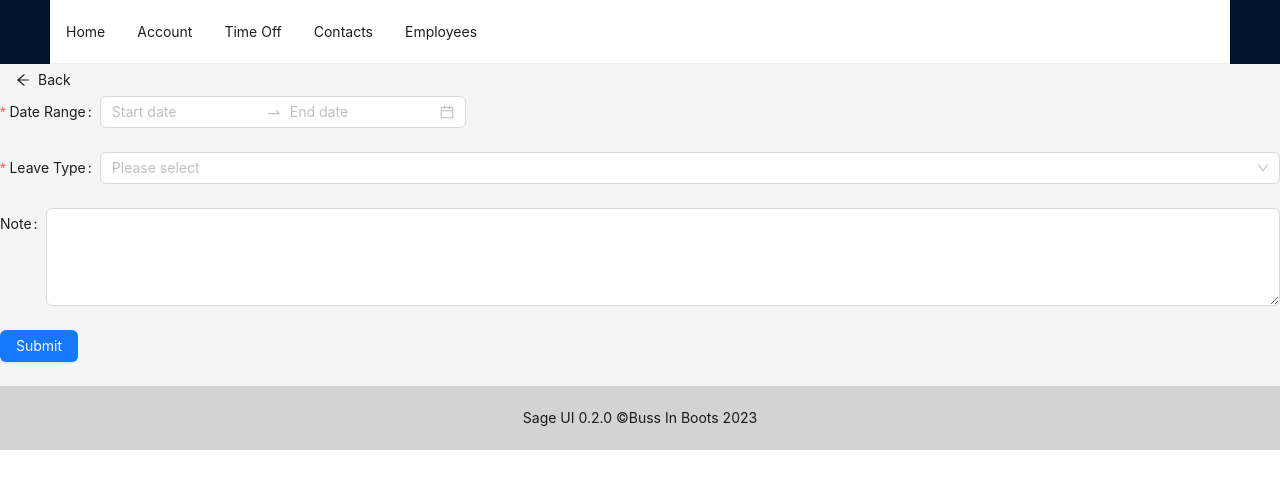
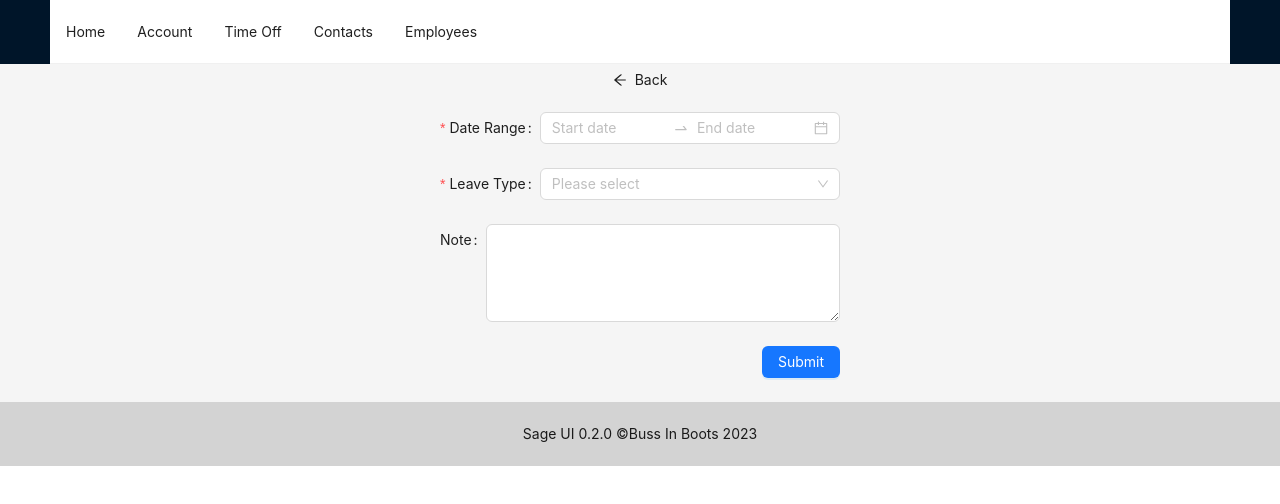
Before and after one commit to kylegav/sage, a React (Create React App) app: page /timeoff/RequestForm in a window 1280 px wide. Shown: the top 504 px of the page. Built offline with nearby package versions, Linux system fonts and the light colour scheme.

Commit message:
Made the form a little nicer. Center aligned the form and made it more compact.

```diff
--- a/src/Modules/RequestForm/index.js
+++ b/src/Modules/RequestForm/index.js
@@ -1,11 +1,12 @@
 import React from 'react';
-import { ArrowLeftOutlined } from '@ant-design/icons';
-import { Form,
+import {
+    Form,
     Input,
     DatePicker,
     Cascader,
-    Button
+    Button,
     } from 'antd';
+import { ArrowLeftOutlined } from '@ant-design/icons';
 import { useNavigate } from 'react-router-dom';
 
 const options = [
@@ -41,12 +42,19 @@ const RequestForm = () => {
     };
 
     return (
-        <Form form={form} onFinish={onFinish}>
+        <div style={{
+            display: 'flex',
+            flexDirection: 'column',
+            alignItems: 'center'
+        }}>
+            <div style={{ marginBottom: 16 }}>
                 <Button
-                type='text'
+                    type="text"
                     icon={<ArrowLeftOutlined />}
                     onClick={handleGoBack}
                 >Back</Button>
+            </div>
+            <Form form={form} onFinish={onFinish} style={{ width: '100%', maxWidth: 400 }}>
                 <Form.Item
                     label="Date Range"
                     name="dateRange"
@@ -64,12 +72,13 @@ const RequestForm = () => {
                 <Form.Item label="Note" name="note">
                     <Input.TextArea rows={4} />
                 </Form.Item>
-            <Form.Item>
+                <Form.Item style={{ textAlign: 'right' }}>
                     <Button type="primary" htmlType="submit">
                         Submit
                     </Button>
                 </Form.Item>
             </Form>
+        </div>
     );
 };
 
```
Lines whose indentation alone changed are shown as unchanged.
